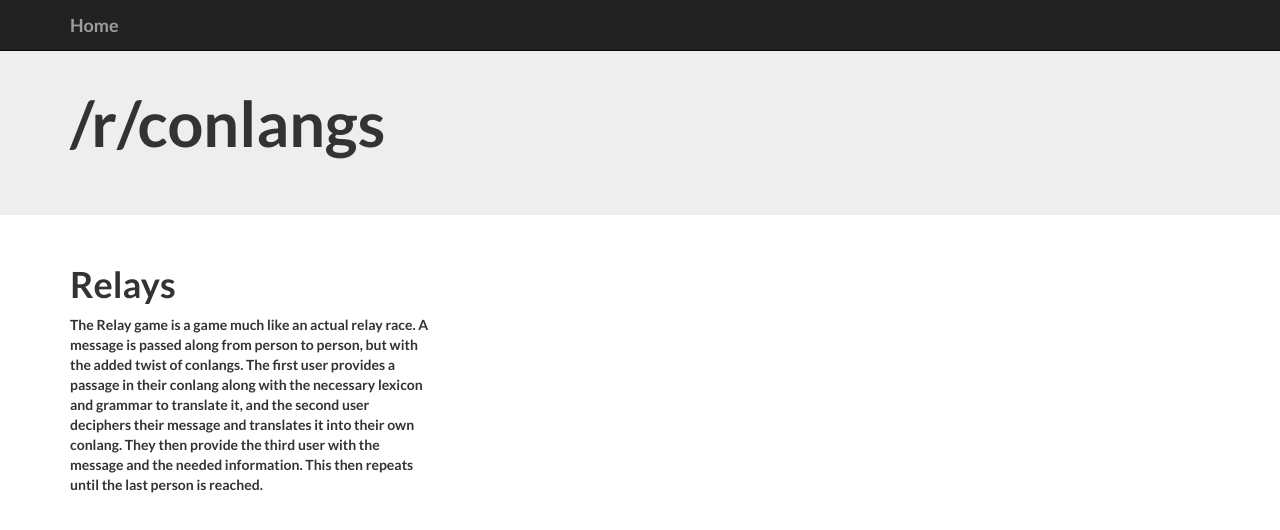
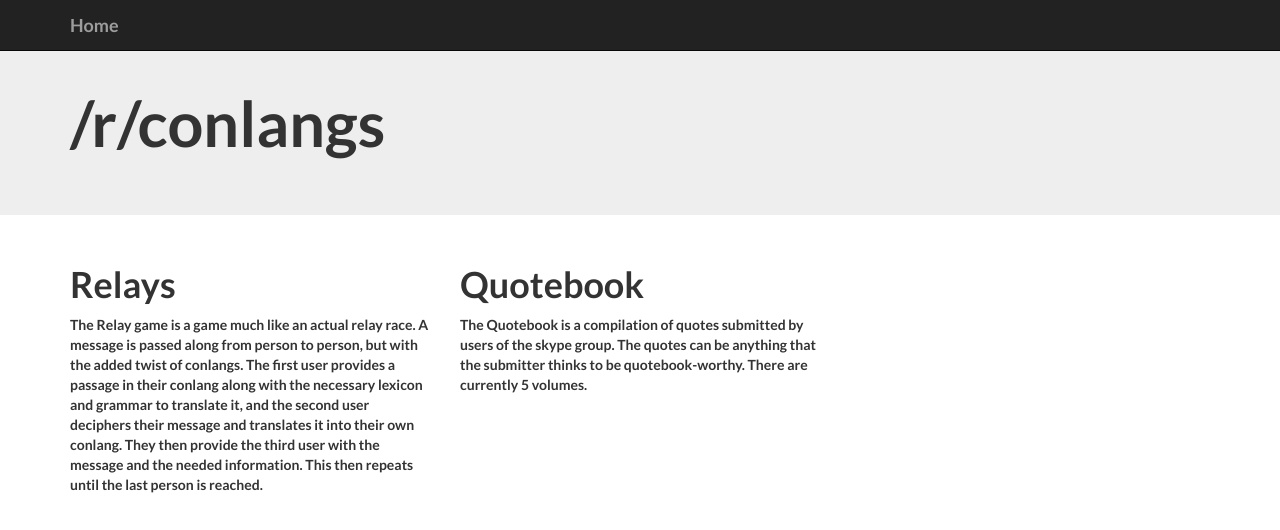
Before and after one commit to rconlangs/al-lughawiy.github.io, a plain HTML site: page rconlangs/index.html in a window 1280 px wide. Drawn offline with Linux system fonts and the light colour scheme.

Commit message:
Update index.html

```diff
--- a/rconlangs/index.html
+++ b/rconlangs/index.html
@@ -33,6 +33,10 @@
                 <a style="color:inherit;text-decoration:inherit" href="/rconlangs/relay.html"><h1>Relays</h1></a>
                 <p>The Relay game is a game much like an actual relay race. A message is passed along from person to person, but with the added twist of conlangs. The first user provides a passage in their conlang along with the necessary lexicon and grammar to translate it, and the second user deciphers their message and translates it into their own conlang. They then provide the third user with the message and the needed information. This then repeats until the last person is reached.</p>
             </div>
+            <div class="col-md-4">
+                <a style="color:inherit;tect-decoration:inherit" href="/rconlangs/quotebook.html"><h1>Quotebook</h1></a>
+                <p>The Quotebook is a compilation of quotes submitted by users of the skype group. The quotes can be anything that the submitter thinks to be quotebook-worthy. There are currently 5 volumes.</p>
+            </div>
         </div>
     </div>
 </body>
```
